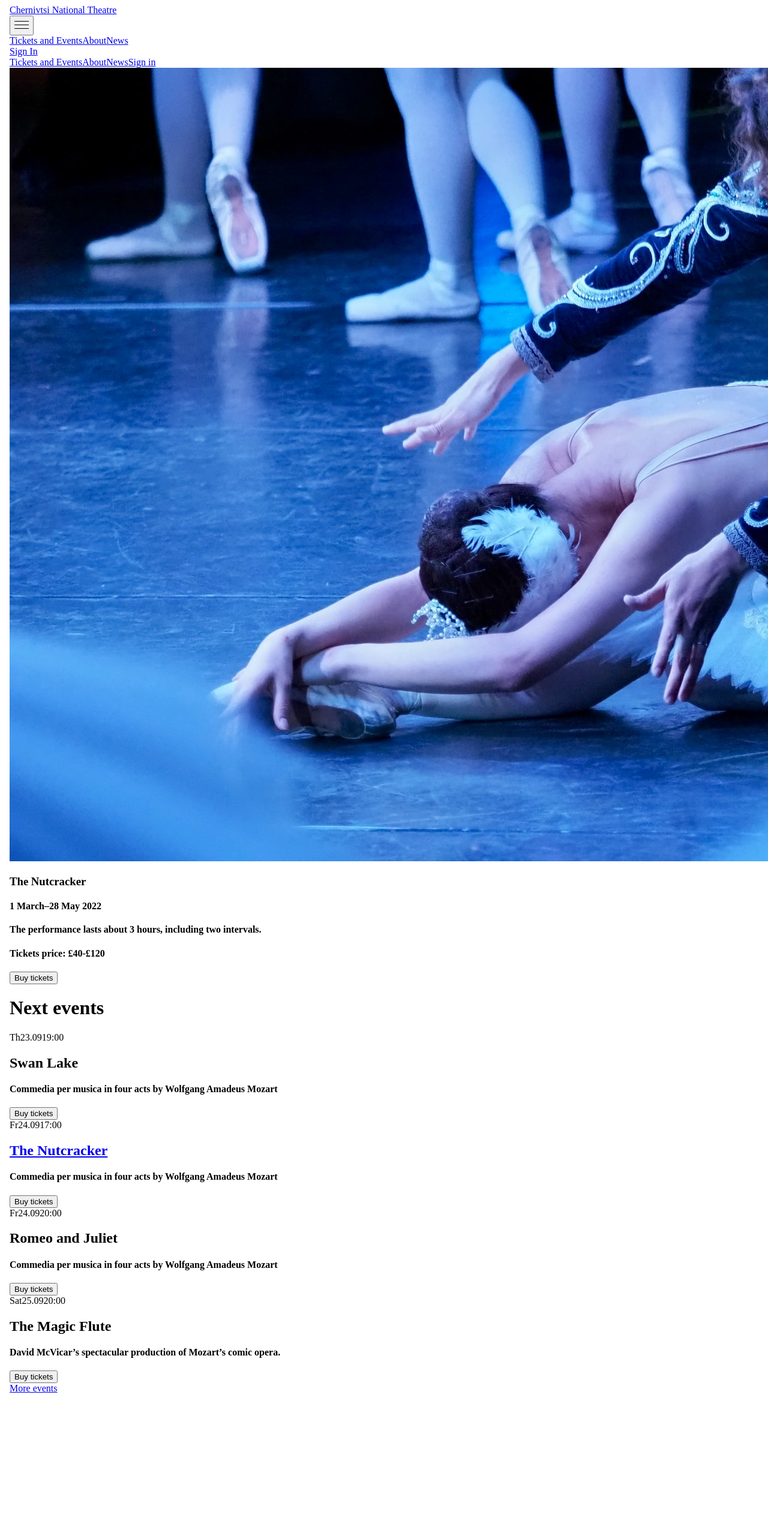
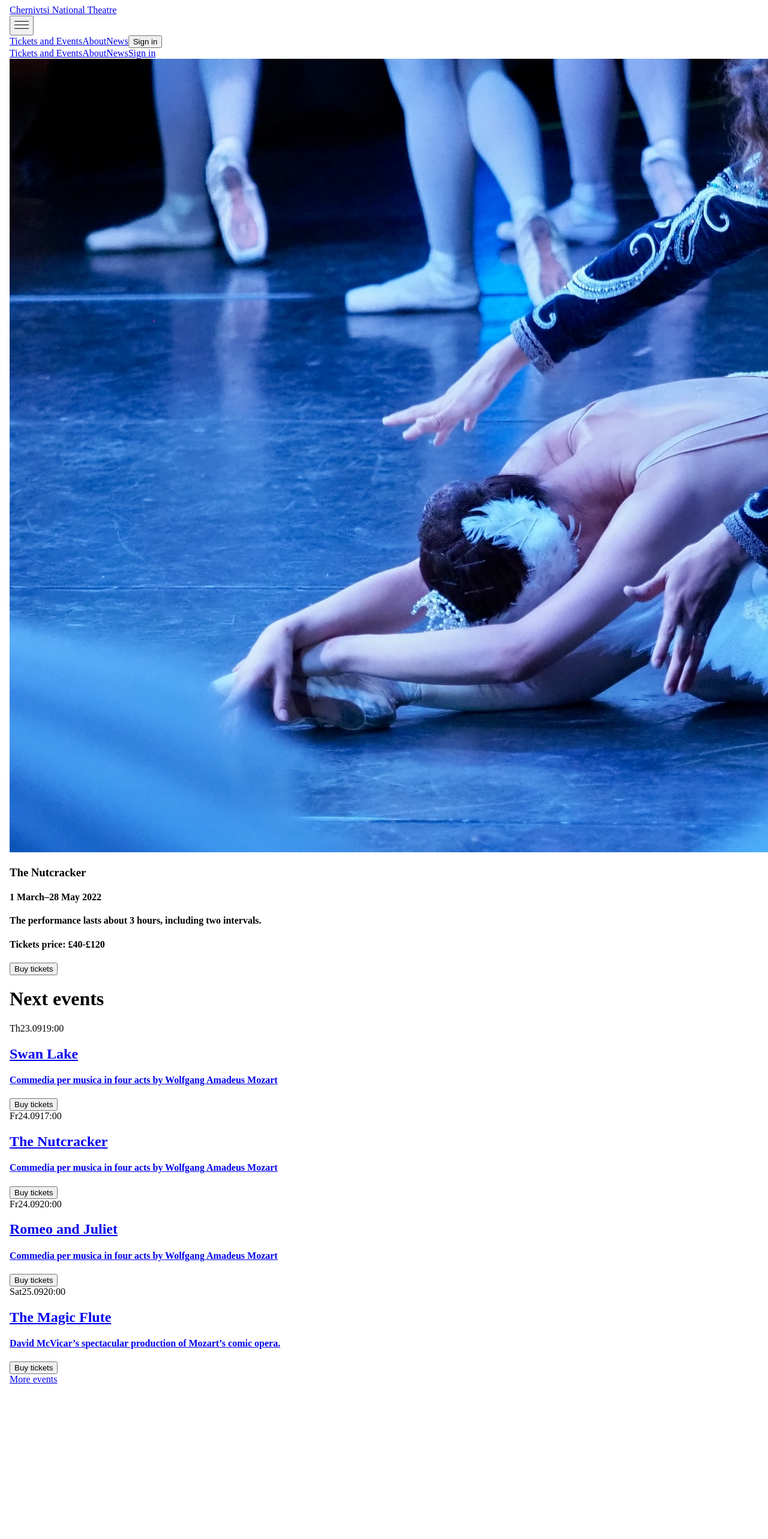
Before and after one commit to vladislav-gg/chernivtsi_app, a Next.js app: page / in a window 1280 px wide. Shown: the top 2566 px of the page at 60% size. Built offline with nearby package versions, Linux system fonts and the light colour scheme; no server answers.

Commit message:
Update index.js
added responsive burger menu for mobile version

```diff
--- a/pages/index.js
+++ b/pages/index.js
@@ -2,10 +2,18 @@ import Head from 'next/head';
 import Navbar from '../components/Burger';
 import { useSession, signIn, signOut } from "next-auth/client"
 import MyApp from './_app';
+import { useState } from 'react';
+
 
 
 export default function Home() {
   const { session, loading } = useSession()
+  const [active, setActive] = useState(false);
+
+  const handleClick = () => {
+    setActive(!active);
+  };
+
 
   return (
     <body className="bg-gray-50 text-black">
@@ -17,15 +25,14 @@ export default function Home() {
         <link href="https://fonts.googleapis.com/css2?family=EB+Garamond:wght@400;500;600;700&family=Lato:ital,wght@0,400;0,700;0,900;1,400;1,700&display=swap" rel="stylesheet"/>
       </Head>
       <div className="bg-white">
-        <nav className="flex items-center justify-between w-full max-w-7xl p-8 mx-auto my-0 text-gray-900 text-[18px]">
+        <nav className="flex flex-col justify-start md:items-center md:justify-between w-full max-w-7xl p-8 mx-auto my-0 text-gray-900 text-[18px]">
           <div>
             <a href="/" id="logo" className="text-gray-900 font-semibold">Chernivtsi National Theatre </a>
           </div>
-          <div>
-            <button type='button' className="block text-gray-900 md:hidden mobile-button">
+          <div className='mt-5'>
+            <button type='button' className="mobile-burger-menu block text-gray-900 md:hidden" onClick={handleClick}>
               <svg className="fill-current" width="24" height="24" xmlns="http://www.w3.org/2000/svg" fill-rule="evenodd" clip-rule="evenodd"><path d="M24 18v1h-24v-1h24zm0-6v1h-24v-1h24zm0-6v1h-24v-1h24z" fill="#1040e2"/><path d="M24 19h-24v-1h24v1zm0-6h-24v-1h24v1zm0-6h-24v-1h24v1z"/></svg>
             </button>
-
           </div>
           <div className="hidden md:flex flex-col md:flex-row items-start md:items-center space-x-9">
             <a href="/events" className="text-gray-900">Tickets and Events</a>
@@ -33,21 +40,24 @@ export default function Home() {
             <a href="/news" className="text-gray-900">News</a>
             {!session && (
               <>
-                <br/>
-                <a href='/api/auth/signin' onClick={signIn}>Sign In</a>
+                <button
+                  onClick={() =>
+                    signIn("google", { callbackUrl: "http://localhost:3000/" })
+                  }
+                >
+                  Sign in
+                </button>
               </>
-
             )}
-            {
-              session &&(
-                <>
-                Signed in as {session.user.email}<br />
-                <a onClick={signOut}>sign out</a>
-                </>
-              )
-            }
+            {session && (
+              <>
+                Signed in as {session.user.name} <br />
+              </>
+            )}
           </div>
-          <div className="hidden flex flex-col items-start">
+          <div className={`${
+            active ? '' : 'hidden'
+          }  flex flex-col items-start mt-5 text-xl`}>
             <a href="/" className="text-gray-900">Tickets and Events</a>
             <a href="/" className="text-gray-900">About</a>
             <a href="/" className="text-gray-900">News</a>
@@ -78,8 +88,10 @@ export default function Home() {
             <span className="ml-10 font-serif font-bold">19:00</span>
           </div>
           <div className="flex flex-col justify-center ml-10 mt-3 md:mt-0 md:ml-0">
+          <a href='/shows/nutckracker'>
             <h2 className="text-4xl text-gray-900 font-serif font-medium">Swan Lake</h2>
             <h4 className="text-lg text-gray-500 font-sans italic">Commedia per musica in four acts by Wolfgang Amadeus Mozart</h4>
+          </a>
           </div>
           <div className="flex md:items-center ml-10 mt-5 md:ml-0 md:mt-0">
             <button type='button' className="text-gray-900  px-10 py-2 border-2 border-gray-600 text-gray-900 hover:bg-gray-900 hover:text-gray-100 duration-700">Buy tickets</button>
@@ -92,8 +104,10 @@ export default function Home() {
               <span className="ml-10 font-serif font-bold">17:00</span>
             </div>
             <div className="flex flex-col justify-center ml-10 mt-3 md:mt-0 md:ml-0">
-              <h2 className="text-4xl text-gray-900 font-serif font-medium"><a href='/shows/nutckracker'>The Nutcracker</a></h2>
+            <a href='/shows/nutckracker'>
+              <h2 className="text-4xl text-gray-900 font-serif font-medium">The Nutcracker</h2>
               <h4 className="text-lg text-gray-500 font-sans italic">Commedia per musica in four acts by Wolfgang Amadeus Mozart</h4>
+            </a>
             </div>
             <div className="flex md:items-center ml-10 mt-5 md:ml-0 md:mt-0">
               <button className="text-gray-900  px-10 py-2 border-2 border-gray-600 text-gray-900 hover:bg-gray-900 hover:text-gray-100 duration-700">Buy tickets</button>
@@ -106,8 +120,10 @@ export default function Home() {
             <span className="ml-10 font-serif font-bold">20:00</span>
           </div>
           <div className="flex flex-col justify-center ml-10 mt-3 md:mt-0 md:ml-0">
-            <h2 className="text-4xl text-gray-900 font-serif font-medium">Romeo and Juliet</h2>
-            <h4 className="text-lg text-gray-500 font-sans italic">Commedia per musica in four acts by Wolfgang Amadeus Mozart</h4>
+            <a href='/shows/nutckracker'>
+              <h2 className="text-4xl text-gray-900 font-serif font-medium">Romeo and Juliet</h2>
+              <h4 className="text-lg text-gray-500 font-sans italic">Commedia per musica in four acts by Wolfgang Amadeus Mozart</h4>
+            </a>
           </div>
           <div className="flex md:items-center ml-10 mt-5 md:ml-0 md:mt-0">
             <button type='button' className="text-gray-900  px-10 py-2 border-2 border-gray-600 text-gray-900 hover:bg-gray-900 hover:text-gray-100 duration-700">Buy tickets</button>
@@ -120,9 +136,11 @@ export default function Home() {
             <span className="ml-10 font-serif font-bold">20:00</span>
           </div>
           <div className="flex flex-col justify-center ml-10 mt-3 md:mt-0 md:ml-0">
+          <a href='/shows/nutckracker'>
             <h2 className="text-4xl text-gray-900 font-serif font-medium">The Magic Flute</h2>
             <h4 className="text-lg text-gray-500 font-sans italic max-w-[600px]">David McVicar’s spectacular production of Mozart’s comic opera.
             </h4>
+          </a>
           </div>
           <div className="flex md:items-center ml-10 mt-5 md:ml-0 md:mt-0">
             <button type='button' className="text-gray-900  px-10 py-2 border-2 border-gray-600 text-gray-900 hover:bg-gray-900 hover:text-gray-100 duration-700">Buy tickets</button>
```
